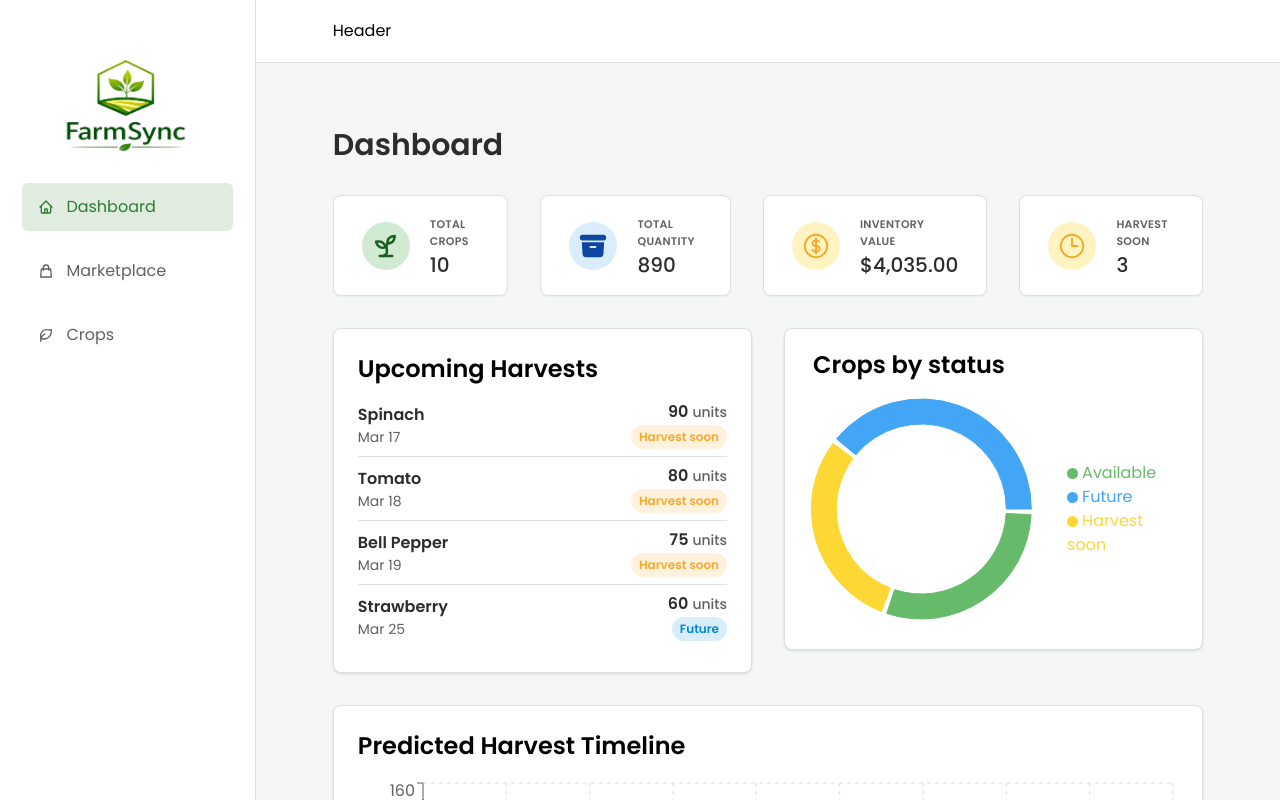
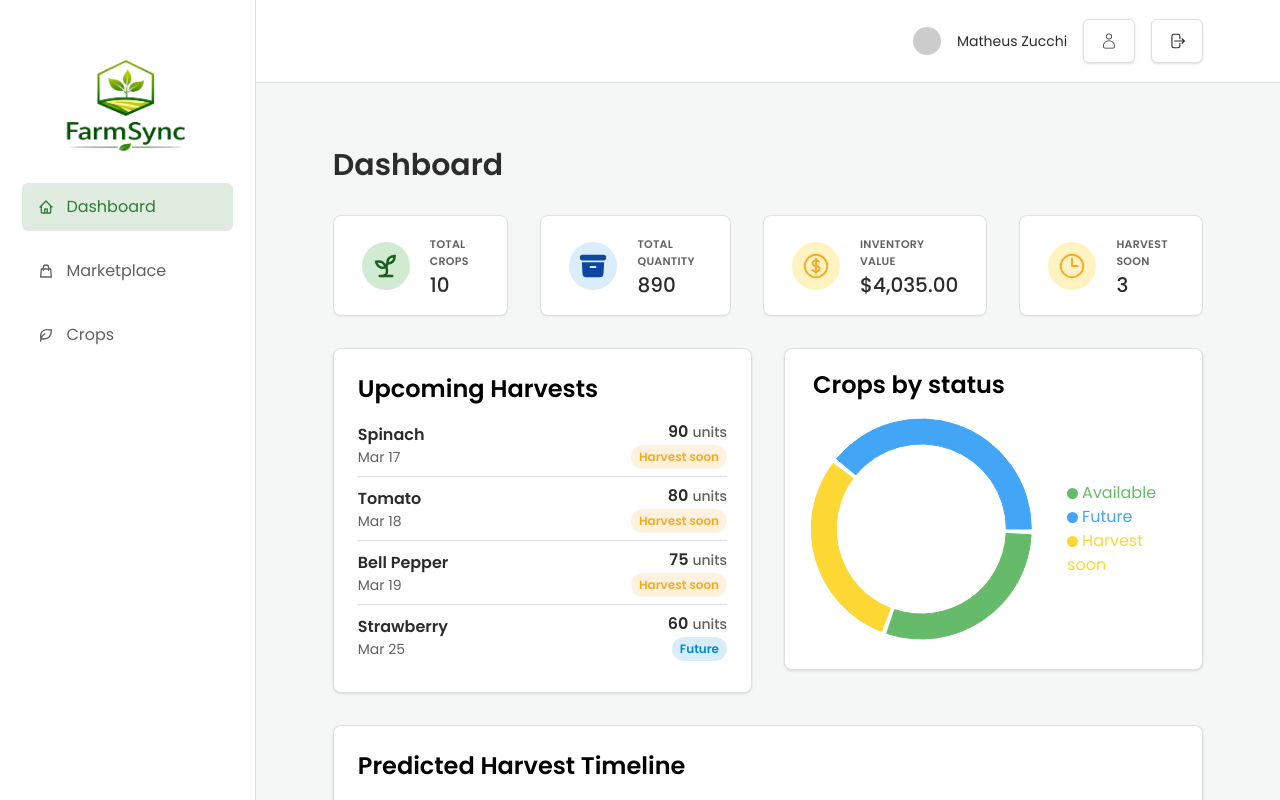
Before and after one commit to jan9601/CS-250-Project, a React (Vite) app in the folder frontend/FarmSync/: page /dashboard in a window 1280 px wide. Built offline with nearby package versions, Linux system fonts and the light colour scheme; a web font is replaced by a local one.

Commit message:
Implemented App Header

```diff
--- a/frontend/FarmSync/src/ui/Header.jsx
+++ b/frontend/FarmSync/src/ui/Header.jsx
@@ -1,7 +1,20 @@
+import Button from "./Button";
+import {CiUser} from "react-icons/ci";
+import {HiArrowRightOnRectangle} from "react-icons/hi2";
+
 function Header() {
   return (
     <header className=" py-[1.2rem] px-[4.8rem] border-b border-border">
-      Header
+      <div className="text-text-primary text-sm w-full justify-end flex items-center gap-4">
+        <div className="w-7 h-7 bg-black/20 rounded-full"></div>
+        <div>Matheus Zucchi</div>
+        <Button variation="secondary">
+          <CiUser className="text-lg" />
+        </Button>
+        <Button variation="secondary">
+          <HiArrowRightOnRectangle className="text-lg" />
+        </Button>
+      </div>
     </header>
   );
 }
```
